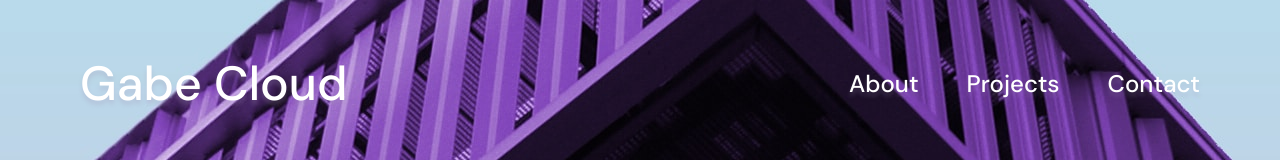
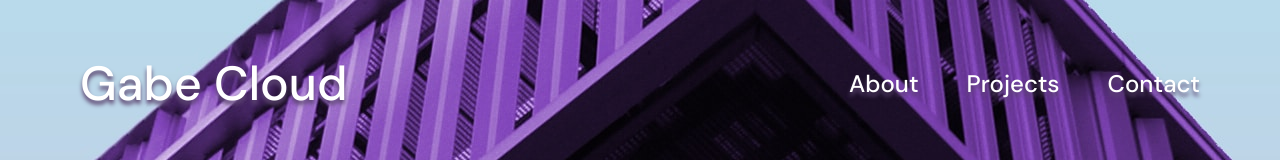
Before and after one commit to GabeCloud94/portfolio, a React (Create React App) app: page / in a window 1280 px wide. Shown: the top 160 px of the page. Built offline with nearby package versions, Linux system fonts and the light colour scheme.

Commit message:
edited shadow to header name and navbar to appear more prominently

```diff
--- a/src/styles/style.scss
+++ b/src/styles/style.scss
@@ -62,7 +62,8 @@ body::-webkit-scrollbar {
   font-size: 4.8rem;
   font-weight: 500;
   color: #fff;
-  text-shadow: 0px 4px 4px rgba(163, 149, 178, 0.28);
+  // text-shadow: 0px 4px 4px rgba(163, 149, 178, 0.28);
+  text-shadow: 0px 4px 4px #5c4670;
 }
 
 .NavBar {
@@ -75,7 +76,8 @@ body::-webkit-scrollbar {
   font-size: 2.4rem;
   font-weight: 500;
   color: #fff;
-  text-shadow: 0px 4px 4px rgba(163, 149, 178, 0.28);
+  // text-shadow: 0px 4px 4px rgba(163, 149, 178, 0.28);
+  text-shadow: 0px 4px 4px #5c4670;
 }
 .NavBar li {
   cursor: pointer;
```
